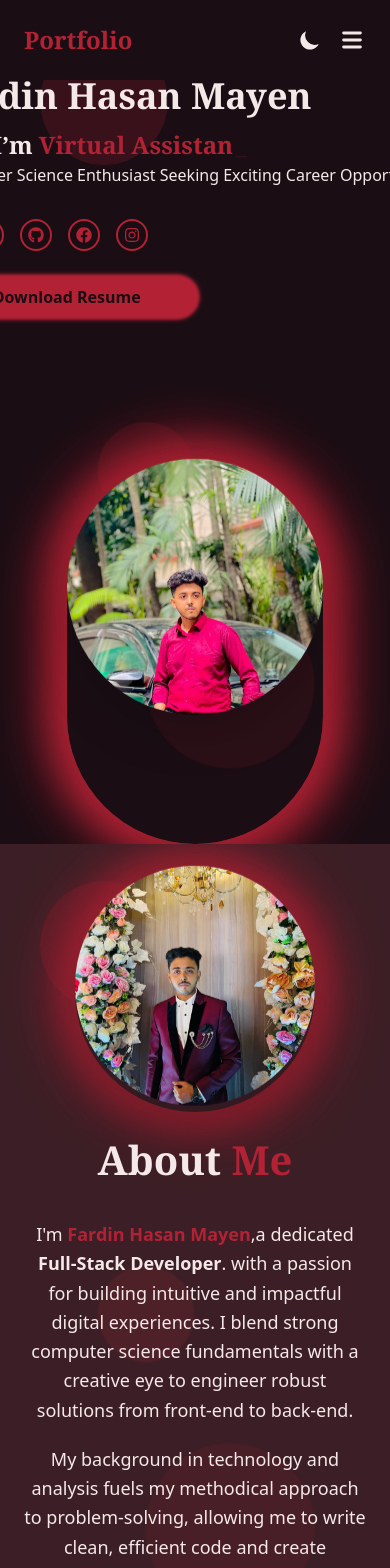
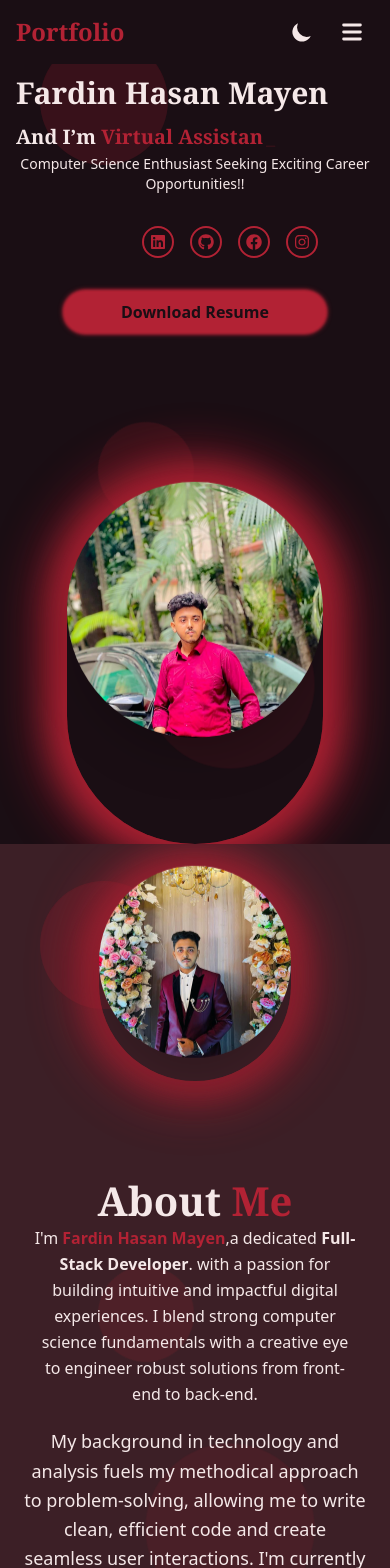
Before and after one commit to fardin04/my-portfolio, a React (Vite) app: page / in a window 390 px wide. Shown: the top 1568 px of the page. Built offline with nearby package versions, Linux system fonts and the light colour scheme.

Commit message:
Add Footer component and integrate it into the App; enhance About and Hero sections with improved styling and animations

```diff
--- a/src/App.jsx
+++ b/src/App.jsx
@@ -6,6 +6,7 @@ import Service from './assets/components/Services'
 import Skills from './assets/components/Skills'
 import Projects from './assets/components/Projects'
 import Contact from './assets/components/Contact'
+import Footer from './assets/components/Footer'
 import { useState, useEffect } from 'react'
 
 function App() {
@@ -50,6 +51,9 @@ function App() {
       {/* Contact Section */}
       <Contact darkMode={darkMode} />
 
+      {/* Footer Section */}
+      <Footer darkMode={darkMode} />
+
 
     </div>
   )
--- a/src/assets/components/About.jsx
+++ b/src/assets/components/About.jsx
@@ -13,7 +13,7 @@ const About = ({ darkMode }) => {
   return (
     <section
       id="about"
-      className="w-full min-h-screen relative flex flex-col md:flex-row items-center justify-center px-6 md:px-20 overflow-hidden transition-colors duration-500"
+      className="w-full min-h-screen relative flex flex-col md:flex-row items-center justify-center px-6 md:px-20 gap-10 md:gap-20 overflow-hidden transition-colors duration-500"
       style={{
         backgroundColor: darkMode ? "var(--color-bg-secondary)" : "#F5E8E8",
         color: darkMode ? "var(--color-text)" : "var(--color-bg)",
@@ -31,8 +31,8 @@ const About = ({ darkMode }) => {
       {/* Left: Image */}
       <div
           className={`flex-1 flex justify-center md:justify-start opacity-0 transform translate-y-6 animate-slide-in ${
-            animate ? "opacity-100 translate-y-0 transition-all duration-700 delay-200" : ""
-          } animate-fade-up`}
+    animate ? "opacity-100 translate-y-0 transition-all duration-700 delay-200" : ""
+  } animate-fade-up`}
       >
         <div className="relative">
           <span
@@ -48,7 +48,7 @@ const About = ({ darkMode }) => {
           <img
             src={aboutPic}
             alt="Fardin Hasan Mayen"
-            className="w-60 h-60 md:w-72 md:h-72 rounded-full object-cover shadow-2xl hover:scale-105 transition-transform duration-500 animate-float relative"
+            className="w-48 h-48 sm:w-56 sm:h-56 md:w-72 md:h-72 rounded-full object-cover shadow-2xl hover:scale-105 transition-transform duration-500 animate-float relative"
             style={{ zIndex: 1 }}
           />
         </div>
@@ -56,19 +56,19 @@ const About = ({ darkMode }) => {
 
       {/* Right: Text */}
       <div
-          className={`flex-1  md:mt-0 text-center md:text-left opacity-0 transform translate-y-6 animate-fade-up ${
+          className={`flex-1 mt-8 md:mt-0 text-center md:text-left opacity-0 transform translate-y-6 animate-fade-up ${
             animate ? "opacity-100 translate-y-0 transition-all duration-700 delay-400" : ""
           }`}
       >
         <h2
-            className={`text-3xl md:text-4xl mb-15 font-semibold opacity-0 transform translate-y-6 animate-slide-in ${
+            className={`text-3xl sm:text-4xl md:text-5xl mb-6 font-semibold opacity-0 transform translate-y-6 animate-slide-in ${
               animate ? "opacity-100 translate-y-0 transition-all duration-400 delay-200" : ""
             } animate-fade-up`}
           style={{ fontFamily: "var(--font-serif)",fontSize:"2.5rem" }}
         >
           About <span className="text-[var(--color-main)]">Me</span>
         </h2>
-        <p className="text-lg leading-relaxed font-sans mb-5">
+        <p className="text-base sm:text-lg leading-relaxed font-sans mb-5 px-2 sm:px-0">
           I'm <span className="text-[var(--color-main)] font-bold"><strong>Fardin Hasan Mayen</strong></span>,a dedicated
           <span className="font-semibold"> Full-Stack Developer</span>. with a passion for building intuitive and impactful digital experiences. I blend strong computer science fundamentals with a creative eye to engineer robust solutions from front-end to back-end.
 
--- /dev/null
+++ b/src/assets/components/Footer.jsx
@@ -0,0 +1,109 @@
+import React, { useEffect, useState } from "react";
+import { FaFacebook, FaInstagram, FaGithub, FaLinkedin, FaAngleUp } from "react-icons/fa";
+
+const Footer = ({ darkMode }) => {
+  const [animate, setAnimate] = useState(false);
+  const currentYear = new Date().getFullYear();
+
+  useEffect(() => {
+    setAnimate(true);
+  }, []);
+
+  // Smooth scroll to top function
+  const scrollToTop = () => {
+    window.scrollTo({
+      top: 0,
+      behavior: "smooth"
+    });
+  };
+
+  return (
+    <footer
+      id="footer"
+      className="w-full relative flex justify-between items-center flex-wrap py-2 md:px-20 overflow-hidden transition-colors duration-500"
+      style={{
+        backgroundColor: darkMode ? "var(--color-bg-main)" : "#F5E8E8",
+        color: darkMode ? "var(--color-text)" : "var(--color-bg)",
+      }}
+    >
+      {/* Floating Background Shapes */}
+      <div className="absolute top-10 left-10 w-32 h-32 bg-main opacity-20 rounded-full animate-bounce-slow"></div>
+      <div className="absolute bottom-20 right-20 w-40 h-40 bg-main opacity-10 rounded-full animate-ping-slow"></div>
+      <div className="absolute top-1/2 left-1/4 w-24 h-24 bg-main opacity-15 rounded-full animate-spin-slow"></div>
+
+      {/* Left Section - Copyright */}
+      <div className="flex-1 flex-col md:text-left items-start md:items-start opacity-0 transform translate-y-6 animate-slide-in animate-fade-up">
+        <p
+          className={`text-textCustom font-medium text-start mb-10 text-sm md:text-base ${
+            animate
+              ? "opacity-100 translate-y-0 transition-all duration-700 delay-200"
+              : ""
+          }`}
+        >
+          Copyright &copy; {currentYear} by{" "}
+          <span className="text-[var(--color-main)] font-semibold">
+            @Fardin Hasan Mayen
+          </span>{" "}
+          | All Rights Reserved.
+        </p>
+      </div>
+
+      {/* Center Section - Social Media Icons */}
+      <div
+        className={`flex space-x-4 opacity-0 transform translate-y-6 ${
+          animate
+            ? "opacity-100 translate-y-0 transition-all duration-700 delay-800"
+            : ""
+        }`}
+        style={{ marginBottom: "40px", marginLeft: "35px" }}
+      >
+        <a
+          href="https://www.facebook.com/fardin.hasan.mayen.000"
+          target="_blank"
+          rel="noopener noreferrer"
+          className="w-8 h-8 rounded-full flex items-center justify-center border-2 border-main text-main transition-all duration-300 hover:bg-main hover:text-bg"
+        >
+          <FaFacebook />
+        </a>
+        <a
+          href="https://www.instagram.com/__fardin__hasan__/"
+          target="_blank"
+          rel="noopener noreferrer"
+          className="w-8 h-8 rounded-full flex items-center justify-center border-2 border-main text-main transition-all duration-300 hover:bg-main hover:text-bg"
+        >
+          <FaInstagram />
+        </a>
+        <a
+          href="https://github.com/fardin04"
+          target="_blank"
+          rel="noopener noreferrer"
+          className="w-8 h-8 rounded-full flex items-center justify-center border-2 border-main text-main transition-all duration-300 hover:bg-main hover:text-bg"
+        >
+          <FaGithub />
+        </a>
+        <a
+          href="https://www.linkedin.com/in/fardinhasanmayen/"
+          target="_blank"
+          rel="noopener noreferrer"
+          className="w-8 h-8 rounded-full flex items-center justify-center border-2 border-main text-main transition-all duration-300 hover:bg-main hover:text-bg"
+        >
+          <FaLinkedin />
+        </a>
+      </div>
+
+      {/* Right Section - Back to Top Button */}
+      <div
+        onClick={scrollToTop} // 👈 triggers smooth scroll
+        className={`flex ml-5 p-2 bg-[var(--color-main)] rounded-lg cursor-pointer transition-all duration-500 hover:shadow-[0_0_1rem_var(--color-main)] ${
+          animate
+            ? "opacity-100 translate-y-0 transition-all duration-700 delay-800"
+            : ""
+        }`}
+      >
+        <FaAngleUp className="text-[1.6rem] text-[var(--color-bg-secondary)] transition-all duration-300" />
+      </div>
+    </footer>
+  );
+};
+
+export default Footer;
--- a/src/assets/components/Hero.jsx
+++ b/src/assets/components/Hero.jsx
@@ -14,7 +14,7 @@ const Hero = ({ darkMode }) => {
   return (
     <section
       id="home"
-      className="w-full min-h-screen relative flex flex-col md:flex-row items-center justify-center px-6 md:px-20 overflow-hidden transition-colors duration-500"
+      className="w-full min-h-screen relative flex flex-col md:flex-row items-center justify-center px-4 sm:px-6 md:px-20 gap-10 sm:gap-0 overflow-hidden transition-colors duration-500"
       style={{
         backgroundColor: darkMode ? "var(--color-bg)" : "#F5E8E8",
         color: darkMode ? "var(--color-text)" : "var(--color-bg)",
@@ -39,7 +39,7 @@ const Hero = ({ darkMode }) => {
 
         {/* Name */}
         <h2
-            className={`text-4xl md:text-4.5xl font-bold opacity-0 leading-[1.1] transform translate-y-6 animate-slide-in ${
+            className={`text-3xl sm:text-4xl md:text-4xl font-bold opacity-0 leading-[1.1] transform translate-y-6 animate-slide-in  ${
               animate ? "opacity-100 translate-y-0 transition-all duration-700 delay-400" : ""
             } animate-fade-up`}
           style={{ fontFamily: "var(--font-serif)" }}
@@ -49,7 +49,7 @@ const Hero = ({ darkMode }) => {
 
         {/* Typewriter with "And I'm" */}
         <h3
-            className={`text-2xl md:text-3xl font-semibold opacity-0 leading-[1.1] transform translate-y-6 animate-fade-up ${
+            className={`text-xl sm:text-2xl md:text-3xl font-semibold opacity-0 leading-[1.2] transform translate-y-6 animate-fade-up ${
               animate ? "opacity-100 translate-y-0 transition-all duration-700 delay-600" : ""
             }`}
           style={{ marginBottom: "5px", fontFamily: "var(--font-serif)" }}
@@ -70,7 +70,7 @@ const Hero = ({ darkMode }) => {
           </span>
         </h3>
         <p
-          className={`text-textCustom whitespace-nowrap opacity-0 transform translate-y-6 ${
+          className={`text-textCustom text-sm sm:text-base text-center md:text-left opacity-0 transform translate-y-6 ${
             animate ? "opacity-100 translate-y-0 transition-all duration-700 delay-700" : ""
           }`}
         >
@@ -79,7 +79,7 @@ const Hero = ({ darkMode }) => {
 
         {/* Social Icons */}
         <div
-          className={`flex space-x-4 mt-4 justify-start w-full opacity-0 transform translate-y-6 ${
+          className={`flex space-x-4 mt-4 justify-center md:justify-start w-full opacity-0 transform translate-y-6 ${
             animate ? "opacity-100 translate-y-0 transition-all duration-700 delay-800" : ""
           }`}
           style={{ marginBottom: "10px", marginLeft: "35px" }}
@@ -121,7 +121,7 @@ const Hero = ({ darkMode }) => {
 
         {/* Download Resume Button*/}
         <div
-          className={`mt-4 flex justify-start w-full opacity-0 transform translate-y-6 ${
+          className={`mt-6 flex justify-center md:justify-start w-full opacity-0 transform translate-y-6   ${
             animate ? "opacity-100 translate-y-0 transition-all duration-700 delay-1000" : ""
           }`}
 
@@ -146,7 +146,7 @@ const Hero = ({ darkMode }) => {
       </div>
 
       {/* Right: Profile Image with floating animation and glowing effect */}
-      <div className="flex-1 mt-10 md:mt-0 flex justify-center md:justify-end z-10">
+      <div className="flex-1 mt-8 md:mt-0 flex justify-center md:justify-end z-10">
         <div
           className="relative animate-slide-in"
           style={{
--- a/src/assets/components/Navbar.jsx
+++ b/src/assets/components/Navbar.jsx
@@ -14,7 +14,10 @@ const Navbar = ({ darkMode, setDarkMode }) => {
       links.forEach((link) => {
         const section = document.getElementById(link.toLowerCase());
         if (section) {
-          if (scrollPos >= section.offsetTop && scrollPos < section.offsetTop + section.offsetHeight) {
+          if (
+            scrollPos >= section.offsetTop &&
+            scrollPos < section.offsetTop + section.offsetHeight
+          ) {
             setActiveSection(link);
           }
         }
@@ -38,12 +41,14 @@ const Navbar = ({ darkMode, setDarkMode }) => {
   return (
     <nav
       className="fixed w-full z-50 transition-colors duration-500"
-      style={{ backgroundColor: darkMode ? "var(--color-bg)" : "var(--color-text)" }}
+      style={{
+        backgroundColor: darkMode ? "var(--color-bg)" : "var(--color-text)",
+      }}
     >
-      <div className="max-w-7xl mx-auto px-6 flex justify-between items-center h-20 relative">
+      <div className="max-w-7xl mx-auto px-4 sm:px-6 flex justify-between items-center h-16 sm:h-20 relative">
         {/* Logo */}
         <div
-            className="text-2xl font-bold cursor-pointer animate-slide-in"
+          className="text-2xl font-bold cursor-pointer animate-slide-in"
           style={{
             color: darkMode ? "var(--color-main)" : "var(--color-bg)",
             fontFamily: "var(--font-serif)",
@@ -54,7 +59,7 @@ const Navbar = ({ darkMode, setDarkMode }) => {
 
         {/* Desktop Menu (centered) */}
         <ul
-            className="hidden md:flex space-x-12 font-medium absolute left-1/2 transform -translate-x-1/2 animate-fade-up"
+          className="hidden md:flex space-x-6 lg:space-x-12 font-medium absolute left-1/2 transform -translate-x-1/2 animate-fade-up text-sm lg:text-base"
           style={{ fontFamily: "var(--font-sans)" }}
         >
           {links.map((link) => (
@@ -81,24 +86,47 @@ const Navbar = ({ darkMode, setDarkMode }) => {
             onClick={toggleDarkMode}
             aria-label="Toggle Dark Mode"
           >
-            {darkMode ? <HiMoon size={24} /> : <HiSun size={24} style={{ color: "var(--color-main)" }} />}
+            {darkMode ? (
+              <HiMoon size={24} />
+            ) : (
+              <HiSun size={24} style={{ color: "var(--color-main)" }} />
+            )}
           </div>
 
           {/* Hamburger */}
-          <div className="md:hidden cursor-pointer z-50" onClick={() => setNavOpen(!navOpen)}>
-            {navOpen ? <HiX size={28} style={{ color: darkMode ? "var(--color-text)" : "var(--color-bg)" }} /> : <HiMenu size={28} style={{ color: darkMode ? "var(--color-text)" : "var(--color-bg)" }} />}
+          <div
+            className="md:hidden cursor-pointer z-50 p-2 rounded-md active:scale-95 transition-transform"
+            onClick={() => setNavOpen(!navOpen)}
+          >
+            {navOpen ? (
+              <HiX
+                size={28}
+                style={{
+                  color: darkMode ? "var(--color-text)" : "var(--color-bg)",
+                }}
+              />
+            ) : (
+              <HiMenu
+                size={28}
+                style={{
+                  color: darkMode ? "var(--color-text)" : "var(--color-bg)",
+                }}
+              />
+            )}
           </div>
         </div>
       </div>
 
       {/* Mobile Menu Overlay */}
       <div
-        className={`fixed top-0 left-0 w-full h-screen flex flex-col items-center justify-center space-y-10 transition-transform duration-500 ${
+        className={`fixed top-0 left-0 w-full h-screen flex flex-col items-center justify-center space-y-8 sm:space-y-10 overflow-y-auto px-4 transition-transform duration-500 ${
           navOpen ? "translate-x-0 opacity-100" : "translate-x-full opacity-0"
         }`}
         style={{
           fontFamily: "var(--font-sans)",
-          backgroundColor: darkMode ? "var(--color-bg-secondary)" : "var(--color-text)",
+          backgroundColor: darkMode
+            ? "var(--color-bg-secondary)"
+            : "var(--color-text)",
           color: darkMode ? "var(--color-text)" : "var(--color-bg)",
           transition: "background-color 0.5s, color 0.5s",
         }}
```
